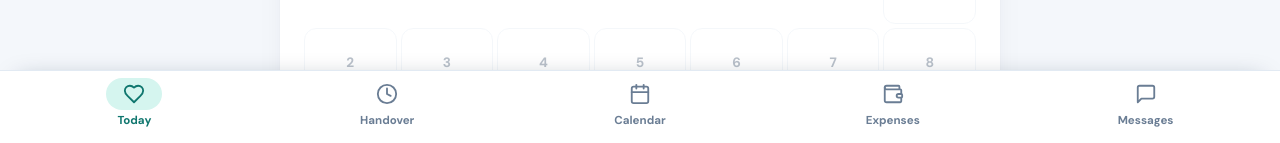
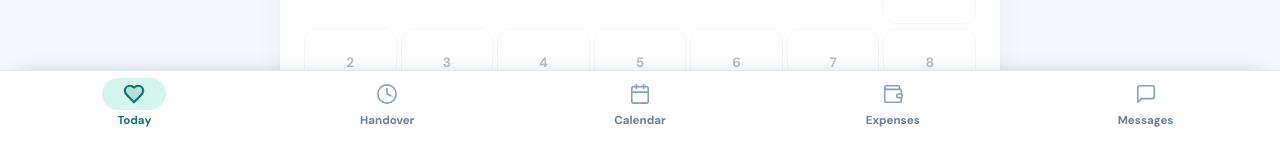
Before and after one commit to EuphoriaLux/react-web-server, a React (Vite) app: page / in a window 1280 px wide. Both pictures are taken after a click on the button "Demo". Shown: the part 657-800 px from the top of the page. Built offline with nearby package versions, Linux system fonts and the light colour scheme.

Commit message:
Give the dock a filled active icon and a quieter inactive state.

```diff
--- a/src/main.jsx
+++ b/src/main.jsx
@@ -1166,12 +1166,17 @@ function AppShell({ onExit }) {
         {tab === 'deploy' && <DeployLog />}
       </main>
       <nav className="dock" aria-label="App">
-        {primary.map(({ id, label, Icon }) => (
-          <button key={id} type="button" className={tab === id ? 'on' : ''} onClick={() => setTab(id)}>
-            <span className="dock-icon"><Icon size={22} /></span>
-            <span>{label}</span>
-          </button>
-        ))}
+        {primary.map(({ id, label, Icon }) => {
+          const on = tab === id
+          return (
+            <button key={id} type="button" className={on ? 'on' : ''} onClick={() => setTab(id)}>
+              <span className="dock-icon">
+                <Icon size={22} strokeWidth={on ? 2.4 : 1.75} fill={on ? 'currentColor' : 'none'} />
+              </span>
+              <span>{label}</span>
+            </button>
+          )
+        })}
       </nav>
     </div>
   )
--- a/src/style.css
+++ b/src/style.css
@@ -901,14 +901,22 @@ h1, h2, h3 { font-family: var(--display); letter-spacing: -0.035em; }
   font-weight: 700;
 }
 .dock-icon {
-  width: 56px;
+  width: 64px;
   height: 32px;
   border-radius: 16px;
   display: grid;
   place-items: center;
+  color: #8aa0b8;
+  transition: background 0.18s ease, color 0.18s ease;
 }
 .dock button.on { color: var(--teal-deep); background: transparent; }
-.dock button.on .dock-icon { background: var(--teal-soft); }
+.dock button.on .dock-icon {
+  background: var(--teal-soft);
+  color: var(--teal-deep);
+}
+.dock button.on .dock-icon svg { fill-opacity: 0.16; }
+.dock button.on span:last-child { font-weight: 800; }
+.dock button:active .dock-icon { transform: scale(0.96); }
 .app-tools .btn.on { color: var(--teal-deep); background: var(--teal-soft); }
 @media (max-width: 720px) {
   .app-header { padding: 12px 14px; }
```
